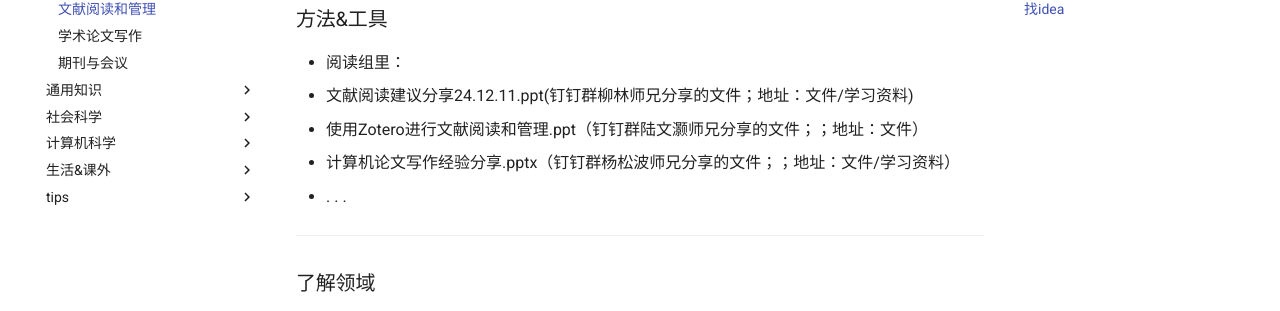
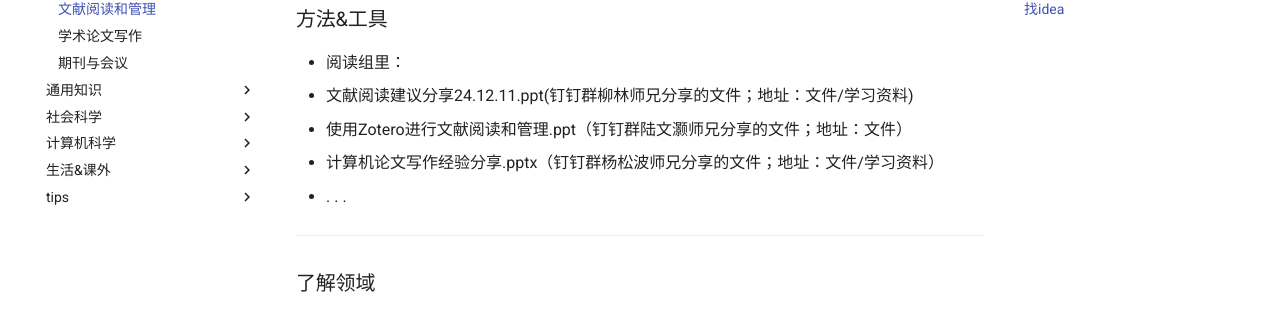
Before and after one commit to jtxdotpy/ZestWiki, an MkDocs documentation site: the page built from docs/paper/reading.md, in a window 1280 px wide and 1027 px high. Shown: the part 210-521 px from the top of the window. Built offline with MkDocs 1.6.1 and Material for MkDocs 9.7.7, drawn with Linux system fonts in a browser that asks for light colours.

```diff
--- a/docs/paper/reading.md
+++ b/docs/paper/reading.md
@@ -5,8 +5,8 @@
 
 - 阅读组里：
   - 文献阅读建议分享24.12.11.ppt(钉钉群柳林师兄分享的文件；地址：文件/学习资料)
-  - 使用Zotero进行文献阅读和管理.ppt（钉钉群陆文灏师兄分享的文件；；地址：文件）
-  - 计算机论文写作经验分享.pptx（钉钉群杨松波师兄分享的文件；；地址：文件/学习资料）
+  - 使用Zotero进行文献阅读和管理.ppt（钉钉群陆文灏师兄分享的文件；地址：文件）
+  - 计算机论文写作经验分享.pptx（钉钉群杨松波师兄分享的文件；地址：文件/学习资料）
   - . . .
 
 ---
```
